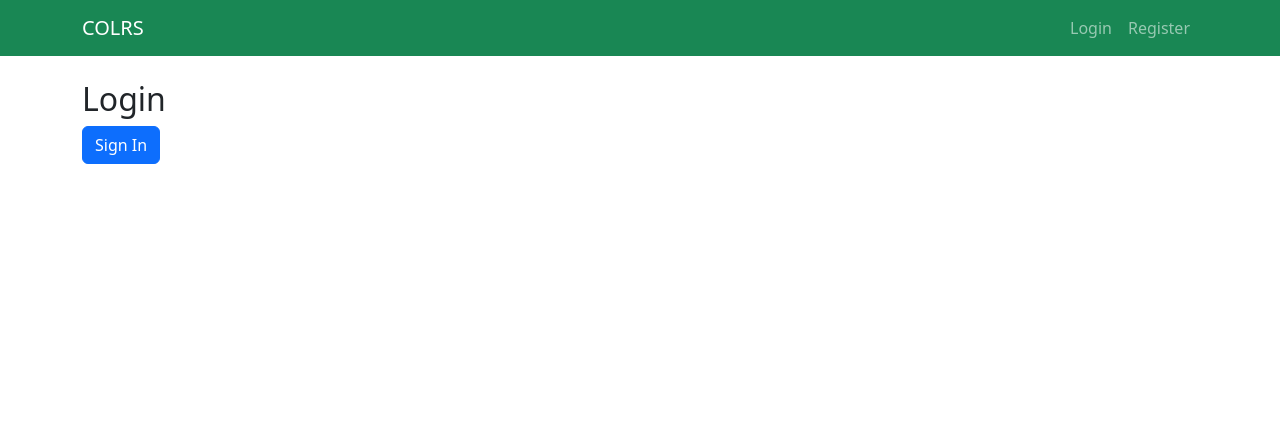
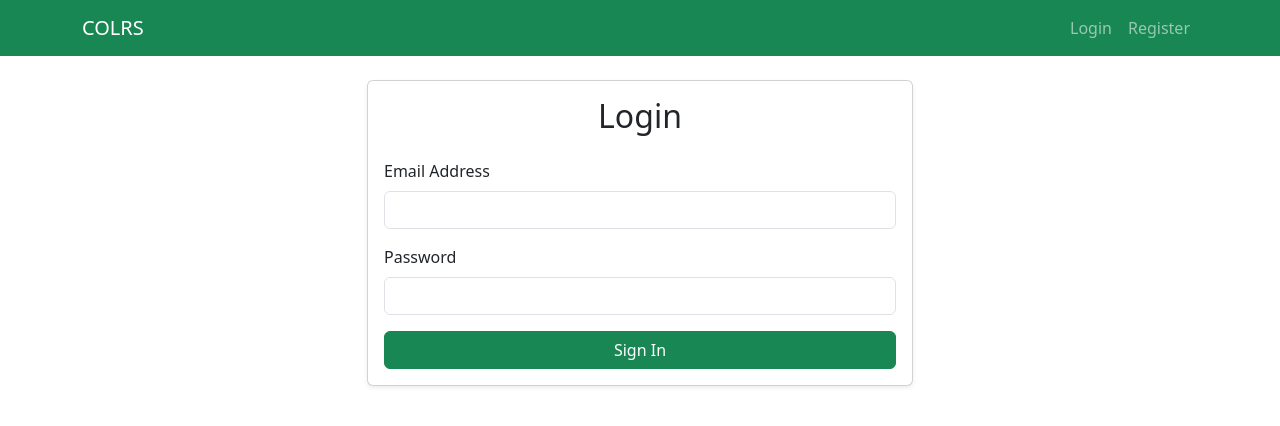
Before and after one commit to munyokiephraim-ctrl/COLRS, a Flask app: page /auth/login in a window 1280 px wide. Shown: the top 426 px of the page. Run offline with Flask 3, Linux system fonts and the light colour scheme.

Commit message:
Fixed login form and validation logic

```diff
--- a/app/auth/routes.py
+++ b/app/auth/routes.py
@@ -44,20 +44,30 @@ def register():
 @auth_bp.route('/login', methods=['GET', 'POST'])
 def login():
     if current_user.is_authenticated:
-        return redirect(url_for('student.menu') if current_user.role == 'Student' else url_for('admin.dashboard'))
+        if current_user.role == 'Admin':
+            return redirect(url_for('admin.dashboard'))
+        return redirect(url_for('student.menu'))
 
     if request.method == 'POST':
         email = request.form.get('email')
         password = request.form.get('password')
+
+        # 1. Basic validation: ensure data exists
+        if not email or not password:
+            flash("Please enter both email and password.", "danger")
+            return redirect(url_for('auth.login'))
+
+        # 2. Find user
         user = User.query.filter_by(email=email).first()
 
+        # 3. Verify credentials
         if not user or not check_password_hash(user.password_hash, password):
             flash("Invalid email or password.", "danger")
             return redirect(url_for('auth.login'))
 
+        # 4. Login and redirect
         login_user(user)
 
-        # Route based on role
         if user.role == 'Admin':
             return redirect(url_for('admin.dashboard'))
         return redirect(url_for('student.menu'))
--- a/app/templates/login.html
+++ b/app/templates/login.html
@@ -1,8 +1,34 @@
 {% extends "base.html" %}
+
 {% block content %}
-<h2>Login</h2>
-<form method="POST">
-    <!-- Your form inputs go here -->
-    <button type="submit" class="btn btn-primary">Sign In</button>
-</form>
+<div class="row justify-content-center">
+    <div class="col-md-6">
+        <div class="card shadow-sm">
+            <div class="card-body">
+                <h2 class="card-title text-center mb-4">Login</h2>
+
+                <!-- Display flashed messages (errors/success) -->
+                {% with messages = get_flashed_messages() %}
+                  {% if messages %}
+                    {% for message in messages %}
+                      <div class="alert alert-danger">{{ message }}</div>
+                    {% endfor %}
+                  {% endif %}
+                {% endwith %}
+
+                <form method="POST">
+                    <div class="mb-3">
+                        <label class="form-label">Email Address</label>
+                        <input type="email" name="email" class="form-control" required>
+                    </div>
+                    <div class="mb-3">
+                        <label class="form-label">Password</label>
+                        <input type="password" name="password" class="form-control" required>
+                    </div>
+                    <button type="submit" class="btn btn-success w-100">Sign In</button>
+                </form>
+            </div>
+        </div>
+    </div>
+</div>
 {% endblock %}
```
